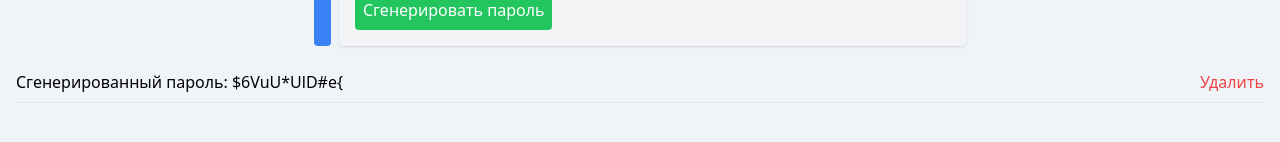
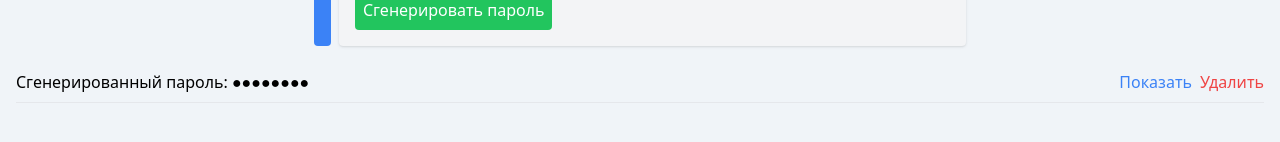
Before and after one commit to Airat72/password-generator, a React (Create React App) app: page / in a window 1280 px wide. Both pictures are taken after a click on the button "Сгенерировать пароль". Shown: the part 262-404 px from the top of the page. Built offline with nearby package versions, Linux system fonts and the light colour scheme.

Commit message:
Update PasswordList.js

```diff
--- a/src/components/PasswordList.js
+++ b/src/components/PasswordList.js
@@ -1,11 +1,23 @@
+import React, { useState } from 'react';
 
 const PasswordList = ({ passwords, deletePassword }) => {
+  const [visiblePasswords, setVisiblePasswords] = useState({}); // Хранит видимость паролей
+
+  const toggleVisibility = (id) => {
+    setVisiblePasswords(prev => ({ ...prev, [id]: !prev[id] }));
+  };
+
   return (
     <ul>
       {passwords.map((p) => (
         <li key={p.id} className="flex justify-between items-center border-b py-2">
-                    <span>{p.service}: {p.password}</span>
+          <span>{p.service}: {visiblePasswords[p.id] ? p.password : '●●●●●●●●'}</span>
+          <div>
+            <button onClick={() => toggleVisibility(p.id)} className="text-blue-500 mr-2">
+              {visiblePasswords[p.id] ? 'Скрыть' : 'Показать'}
+            </button>
             <button onClick={() => deletePassword(p.id)} className="text-red-500">Удалить</button>
+          </div>
         </li>
       ))}
     </ul>
```
Lines whose indentation alone changed are shown as unchanged.
